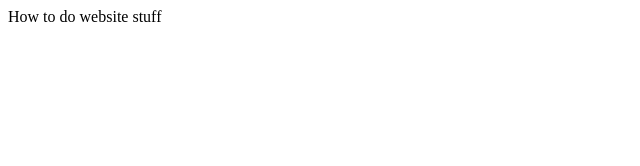
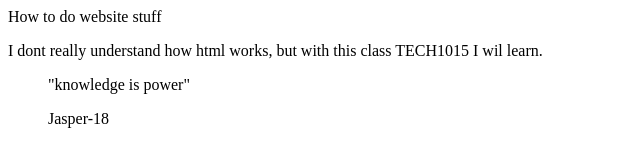
Before and after one commit to DMU-p2663362/first-website, a plain HTML site: page assessment1.html in a window 1280 px wide. Shown: the whole page, without its empty margins (0-640 px from the left). Drawn offline with Linux system fonts and the light colour scheme.

Commit message:
Update assessment1.html

```diff
--- a/assessment1.html
+++ b/assessment1.html
@@ -6,5 +6,13 @@
 <header>
   How to do website stuff
 </header>
+
+<p> I dont really understand how html works, but with this class TECH1015 I wil learn. <p>
+
+      <blockquote>
+    <p> "knowledge is power" </p>
+    <footer> Jasper-18 </footer>
+  </blockquote>
+
   </body>
 </html>
```
